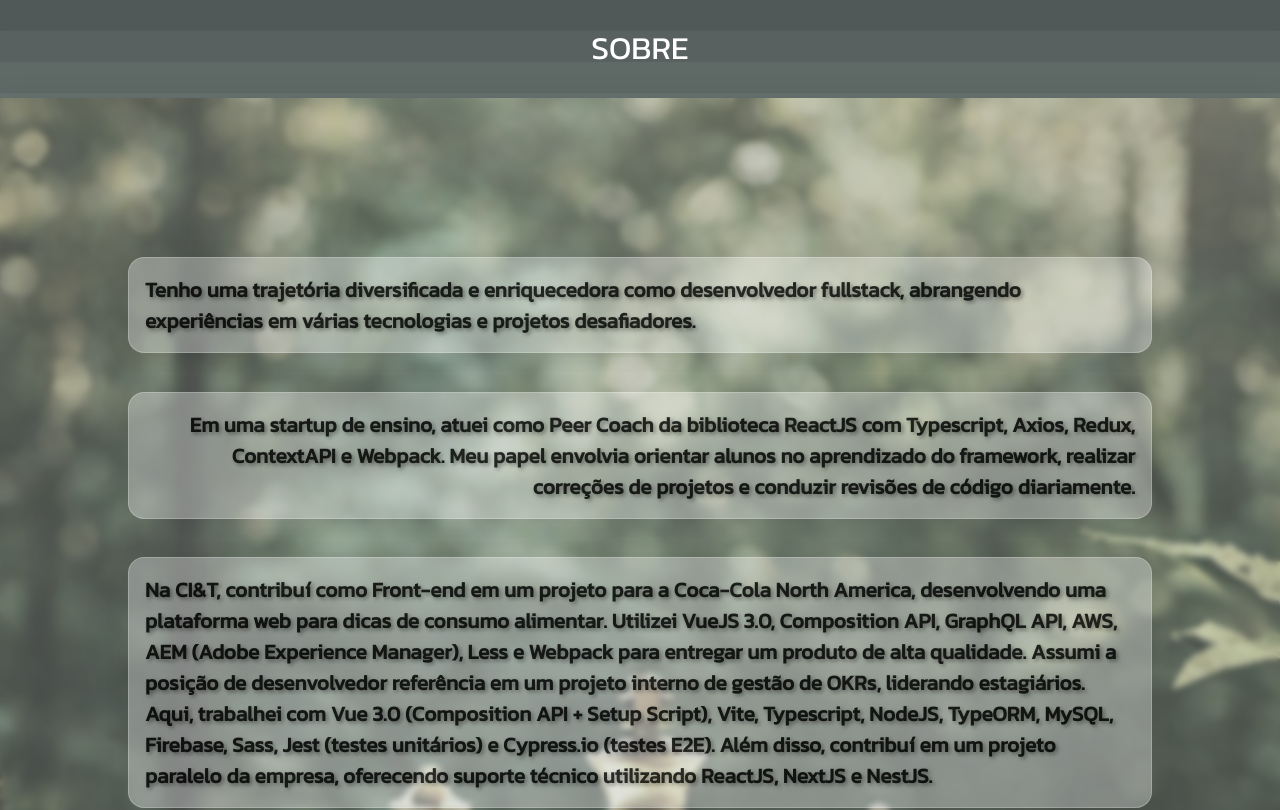
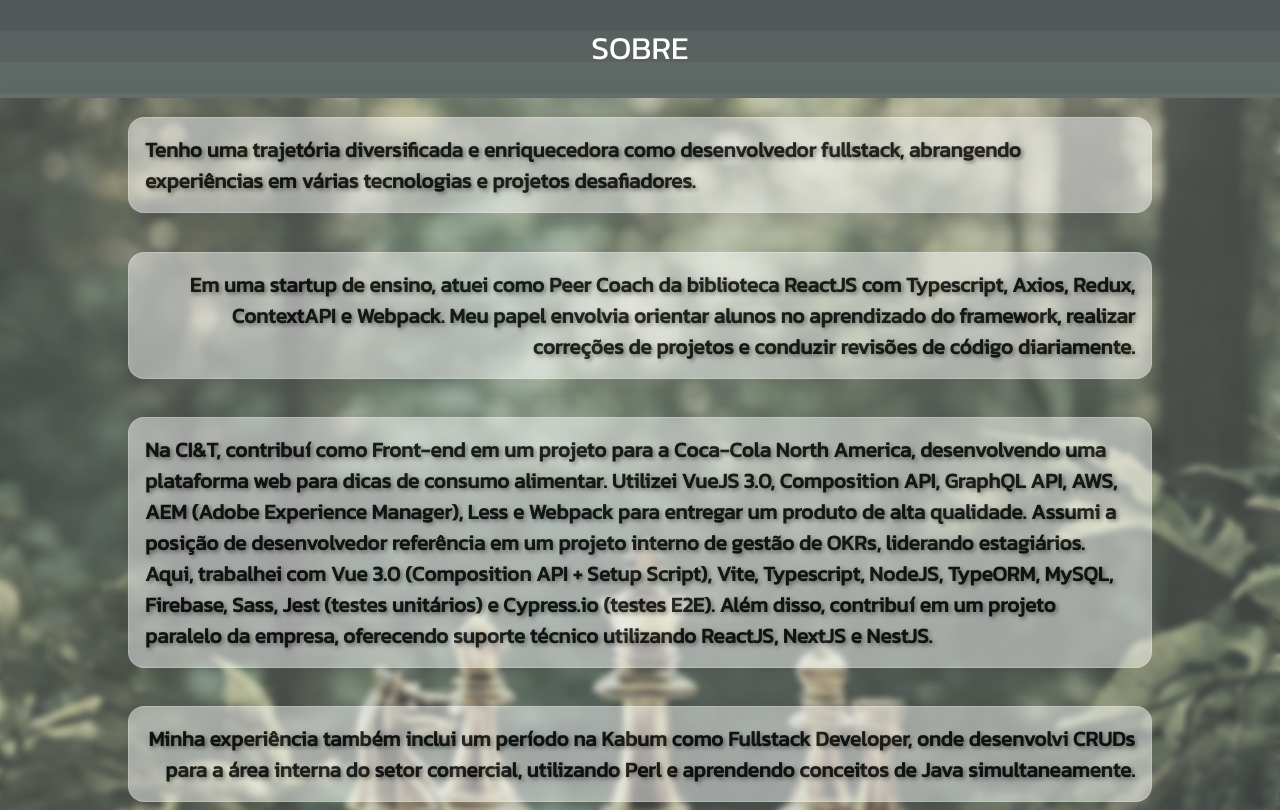
Before and after one commit to caritas-html/next_lp, a Next.js app: page / in a window 1280 px wide. Shown: the part 802-1612 px from the top of the page. Built offline with nearby package versions, Linux system fonts and the light colour scheme.

Commit message:
fix: opacity paragraph div

```diff
--- a/components/About/AboutStyles.ts
+++ b/components/About/AboutStyles.ts
@@ -21,7 +21,7 @@ export const AboutLayer = styled.div`
 
 const ParagraphContainer = styled.div<AboutLayerProps>`
   width: 80%;
-  background: rgba(255, 255, 255, 0.4);
+  background: rgba(255, 255, 255, 0.6);
   border-radius: 16px;
   box-shadow: 0 4px 30px rgba(0, 0, 0, 0.1);
   backdrop-filter: blur(5px);
--- a/styles/Home.ts
+++ b/styles/Home.ts
@@ -14,7 +14,7 @@ export const StyledBackgroundInverse = styled.div`
   background-size: cover;
   background-position: center;
   background-repeat: no-repeat;
-  height: 150vh;
+  height: fit-content;
   width: 100%;
 `;
 
```
